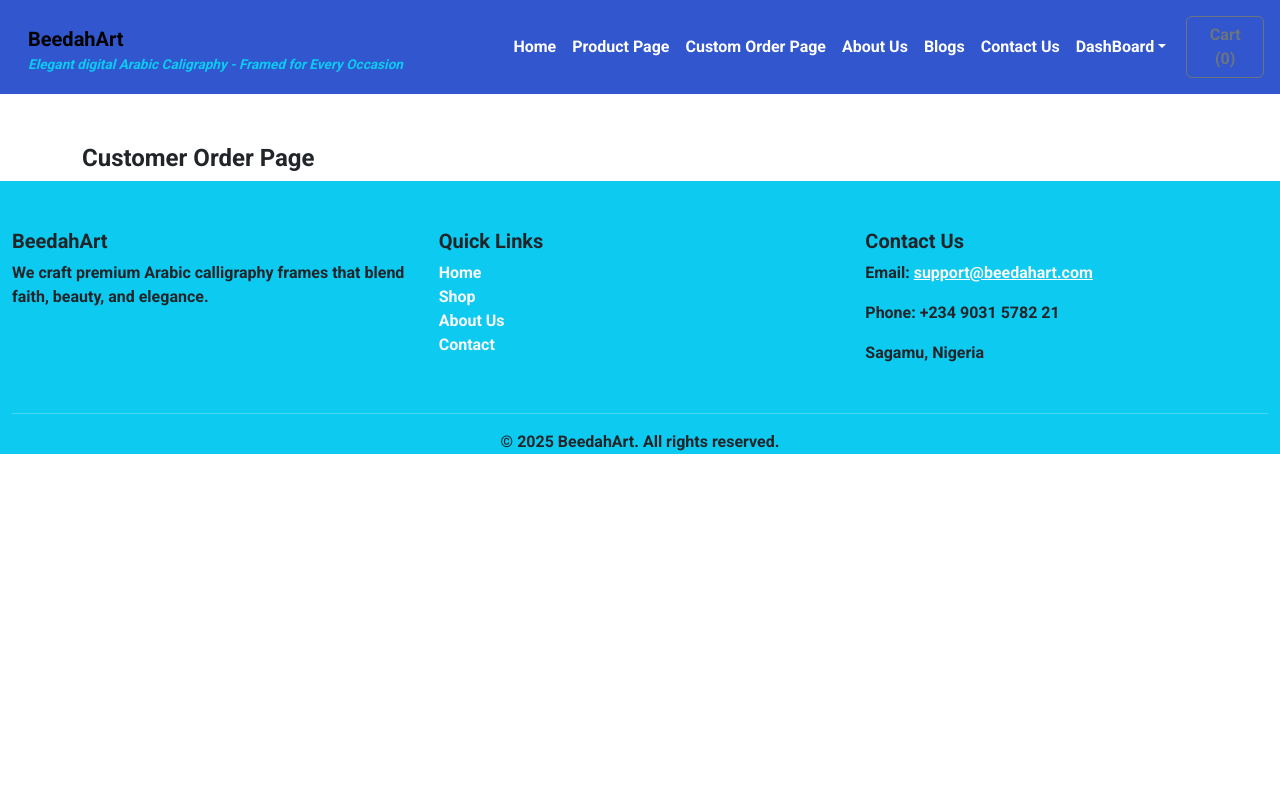
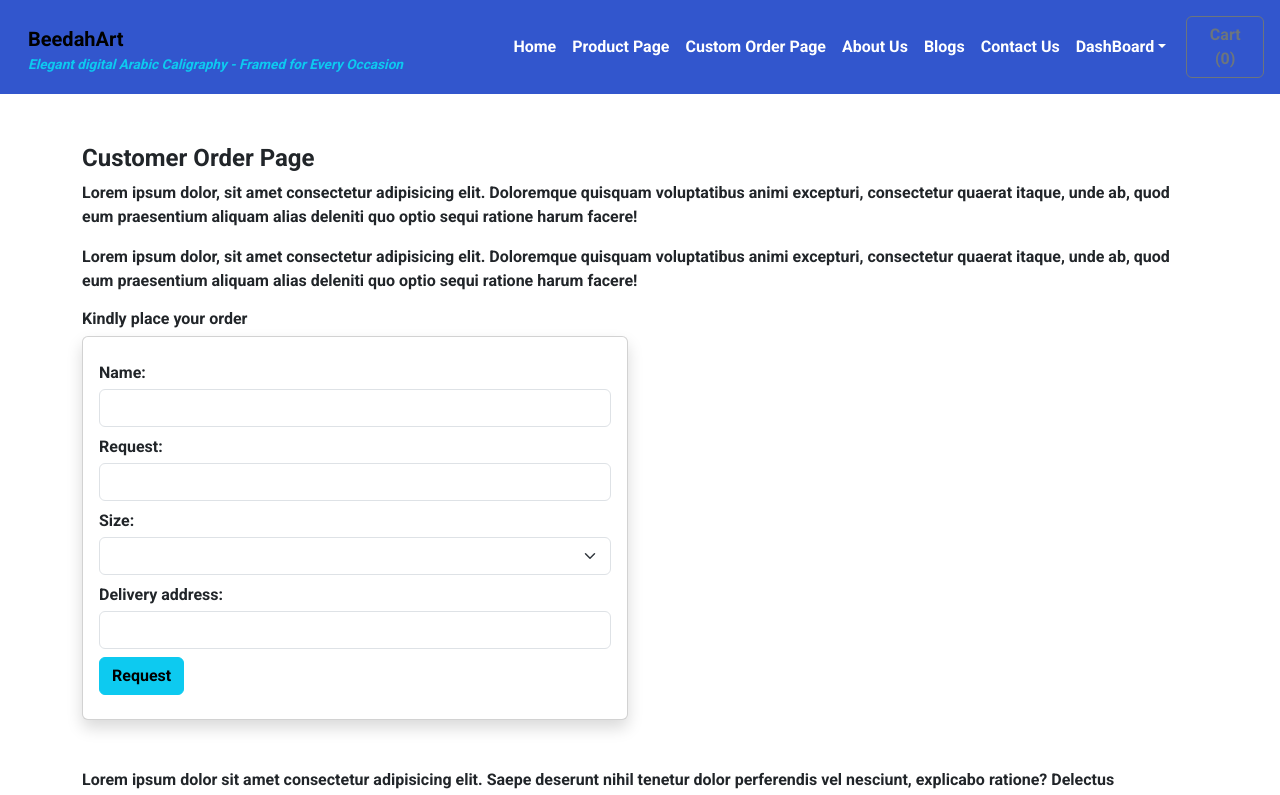
Before and after one commit to Babatundeazeez/beedartProject, a React (Vite) app: page /orderPage in a window 1280 px wide. Shown: the top 795 px of the page. Built offline with nearby package versions, Linux system fonts and the light colour scheme; no server answers.

Commit message:
updateBackend

```diff
--- a/src/Header/Frames/Admin.jsx
+++ b/src/Header/Frames/Admin.jsx
@@ -115,7 +115,7 @@ const Admin = () => {
         </div>
         </div>
         <div className='col-6'>
-            <h2>Hello</h2>
+            <h2></h2>
             {/* <UpdateStatus /> */}
 
         </div>
--- a/src/Header/Frames/AuthContext.jsx
+++ b/src/Header/Frames/AuthContext.jsx
@@ -5,7 +5,7 @@ import { createContext } from "react";
 export const authContext = createContext()
 export const useAuth = () => useContext(authContext)
 
-const AuthProvider = ({children}) =>{
+const AuthProvider = ({children}) => {
 
     const [product, setProduct] = useState([])
     const [filtered, setFiltered] = useState([])
@@ -28,7 +28,8 @@ const AuthProvider = ({children}) =>{
 
     const [order, setOrder] = useState([])
 
-    const getOrderURL = import.meta.env.VITE_Ordercart
+
+
     const baseURL = import.meta.env.VITE_BASE_URL
     const token = localStorage.getItem("token")
 
@@ -41,9 +42,11 @@ const AuthProvider = ({children}) =>{
         }
 
     },[])
+    ////////////////////////////////////////
     const getOrder = async() =>{
+        const getOrderURL = import.meta.env.VITE_BASE_URL
         try {
-            const res = await axios.get(`${getOrderURL}/getOrder`, {
+            const res = await axios.get(`${getOrderURL}/cart/getOrder`, {
                 headers : {
                     Authorization : `Bearer ${token}`
                 }
@@ -57,8 +60,9 @@ const AuthProvider = ({children}) =>{
         }
 
     }
+    /////////////////////////////////////////////
 
-    const getCurrentUser =async ()=>{
+    const getCurrentUser = async ()=> {
         try {
             const id = localStorage.getItem("userId")
             const res = await axios(`${baseURL}/user/${id}`)
--- a/src/Header/Frames/CheckOutPage.jsx
+++ b/src/Header/Frames/CheckOutPage.jsx
@@ -35,12 +35,12 @@ const CheckOutPage = () => {
                         price : item.price,
                         quantity : item.quantity
                     })),
-                   // userId : userId,
                     totalAmount : totalAmount,
                     paymentReference: reference
                 }
 
-                const res = await axios.post(`http://localhost:1500/api/cart/cartOrder`, orderData, {
+                const cartURL = import.meta.env.VITE_BASE_URL
+                const res = await axios.post(`${cartURL}/cart/cartOrder`, orderData, {
                     headers : {
                         Authorization : `Bearer ${token}`
                     }
--- a/src/Header/Frames/OrderHistory.jsx
+++ b/src/Header/Frames/OrderHistory.jsx
@@ -7,6 +7,7 @@ const OrderHistory = () => {
     useEffect(()=>{
         getOrder()
     },[token])
+
   return (
     <div className='container' style={{marginTop : "120px"}}>
         <div className='row'>
--- a/src/Header/NavbarPages/UserOrderPage.jsx
+++ b/src/Header/NavbarPages/UserOrderPage.jsx
@@ -1,10 +1,70 @@
 import React from 'react'
-import Admin from '../Frames/Admin'
+import { useForm } from 'react-hook-form'
+
 
 const UserOrderPage = () => {
+
+  const {register, handleSubmit} = useForm()
+  const userOrder = (data) =>{
+    console.log(data);
+    const formdata = new FormData();
+    formdata.append("")
+
+  }
   return (
     <div className='container' style={{marginTop : "120px"}}>
         <h4>Customer Order Page</h4>
+        <p>Lorem ipsum dolor, sit amet consectetur adipisicing elit. Doloremque quisquam voluptatibus animi excepturi, consectetur quaerat itaque, unde ab, quod eum praesentium aliquam alias deleniti quo optio sequi ratione harum facere!</p>
+        <p>Lorem ipsum dolor, sit amet consectetur adipisicing elit. Doloremque quisquam voluptatibus animi excepturi, consectetur quaerat itaque, unde ab, quod eum praesentium aliquam alias deleniti quo optio sequi ratione harum facere!</p>
+        <div className='mt-2'>
+          <h6>Kindly place your order </h6>
+          <div className='row'>
+            <div className='col-md-6 col-ms-6'>
+              <div className='card shadow'>
+                <div className='card-body'>
+                <form action="" className='form mt-b' onSubmit={handleSubmit(userOrder)}>
+
+                    <div className='mt-2'>
+                      <label className='form-label mb-1' htmlFor="">Name:</label>
+                      <input className='form-control ' type="text" id='name' {...register("name")} />
+                    </div>
+                    <div className='mt-2'>
+                      <label htmlFor="" className='form-label mb-1'>Request:</label>
+                      <input type="text" className='form-control ' id='request' {...register("request")} />
+                    </div>
+                    <div className='mt-2'>
+                      <label htmlFor="" className='mb-1'>Size:</label>
+                      <select className='form-select' name="" id="size" {...register("size")}>
+                        <option value=""></option>
+                        <option value="small">Small</option>
+                        <option value="medium">Medium</option>
+                        <option value="large">Large</option>
+                      </select>
+
+                    </div>
+                    <div className='mt-2'>
+                      <label htmlFor="" className='form-label mb-1'>Delivery address:</label>
+                      <input type="text" className='form-control ' id='address' {...register("address")} />
+                    </div>
+                    <div className='mt-2 mb-2'>
+                      <button className='btn btn-info'>Request</button>
+                    </div>
+               </form>
+
+                </div>
+
+              </div>
+
+            </div>
+
+          </div>
+
+        </div>
+       <div className='mt-5'>
+       <p>Lorem ipsum dolor sit amet consectetur adipisicing elit. Saepe deserunt nihil tenetur dolor perferendis vel nesciunt, explicabo ratione? Delectus dignissimos deserunt hic consectetur ratione voluptas eveniet ex earum veniam illo.</p>
+        <p>Lorem ipsum dolor sit amet consectetur adipisicing elit. Saepe deserunt nihil tenetur dolor perferendis vel nesciunt, explicabo ratione? Delectus dignissimos deserunt hic consectetur ratione voluptas eveniet ex earum veniam illo.</p>
+        <p>Lorem ipsum dolor sit amet consectetur adipisicing elit. Saepe deserunt nihil tenetur dolor perferendis vel nesciunt, explicabo ratione? Delectus dignissimos deserunt hic consectetur ratione voluptas eveniet ex earum veniam illo.</p>
+       </div>
 
     </div>
   )
--- a/src/index.css
+++ b/src/index.css
@@ -6,16 +6,12 @@
 
     z-index: 1;
 }
-/* .logo-container{
-    text-align: center;
-    margin-top: 20px;
-} */
+
 .tag-line{
     font-size: 0.85rem;
     margin-top: -5px;
     color: grey;
-    /* font-style: italic;
-    font-family: 'Segoe UI', Tahoma, Geneva, Verdana, sans-serif; */
+
 }
 .image{
     background-image: url("/image/image2.jpeg");
@@ -25,5 +21,14 @@
 }
 .myStyle{
     text-decoration: none;
-    /* color: black; */
+
 }
+.nav-link:hover{
+    color: #ffcc00 !important;
+    transition: color 0.3s ease;
+}
+.dropdown-item:hover{
+    background-color: #f8f9fa;
+    color: #ffcc00 !important;
+    transition: all 0.3s ease;
+}
```
